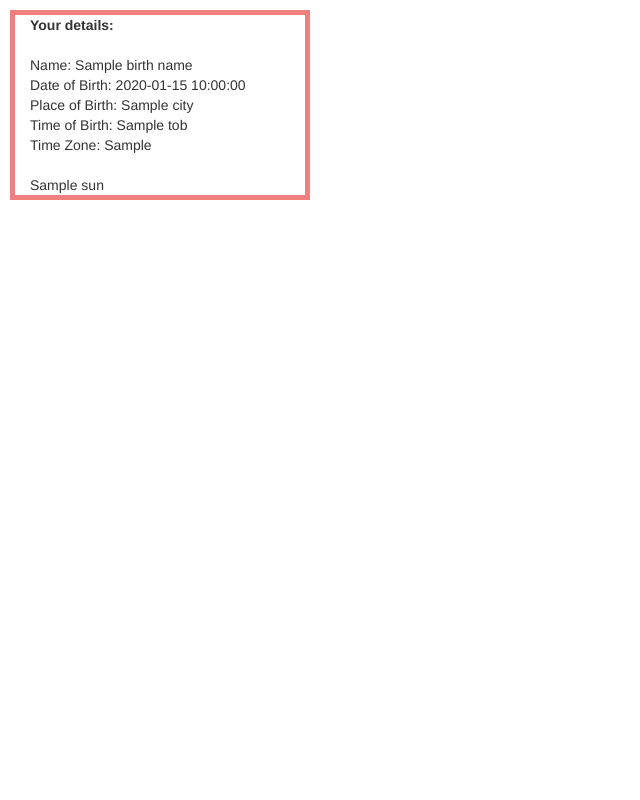
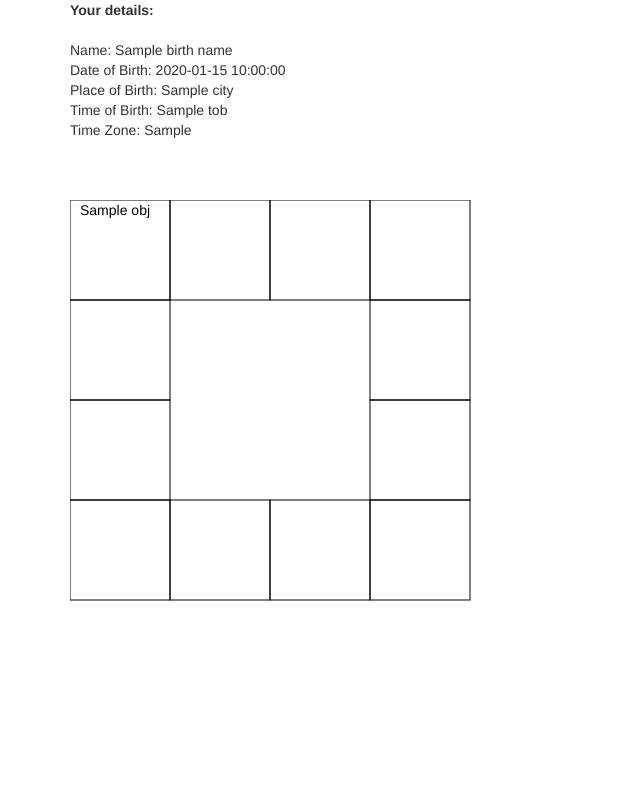
Before and after one commit to krishnakanthpps/MRLAstro, a Flask app: template templates/display_chart.html in a window 1280 px wide; the page is wider, and only the part inside the window is pictured. Shown: the top 800 px of that part, without its empty margins (0-640 px from the left). Before the commit the page ends 200 px from the top of that part, so only its background shows below. Run offline with Flask 2, Linux system fonts and the light colour scheme; the template is opened without the code that fills it: most values are stand-ins (such as "Sample title", 1, 10 or a date in 2020); some libraries are stand-ins or nearby versions.

Commit message:
svg display of planets and houses working

```diff
--- a/app.py
+++ b/app.py
@@ -20,39 +20,43 @@ def enterdetails():
 	#shows horoscope details entry form
 	return render_template('enterdetails.html')
 
-#Chart creation page
+# Display the chart
 @app.route('/showchart', methods=['GET','POST'])
 def showchart():
 
-	#get the date and tob from form
-	#get the pob from form, html input formats below
-	#Time: 3 03 03
-	#Timezone: -6
+	#Get name, location from form
 	birth_name = request.form['birth_name']
 	country = request.form['country']
 	city = request.form['city']
 	state = request.form['state']
 
+	#generate dob in yyyy/mm/dd format
 	day = request.form['dob_day']
 	month = request.form['dob_month']
 	year = request.form['dob_year']
-	#generate dob in yyyy/mm/dd format
 	dob = year+'/'+month+'/'+day
 
+	#generate tob in hh:mm format
 	hour = request.form['tob_hour']
 	minute = request.form['tob_minute']
 	second = request.form['tob_second']
-	#generate tob in hh:mm format
 	tob = hour+":"+minute
 
+	#generate tz in +/-hh:mm format
 	tz = request.form['timezone']
-	#generate tz in +/-hh:mm format
 	tz = tz+":"+"00"
 
-	#get all the planetary and house positions
-	#pass all parameters generated above
+	#get all the planetary and house positions for loc without formatting
 	planets_dict, houses_dict = calc_allpos(dob, tob, city, tz)
-	#sun = planets_dict['Sun'][0]
+
+	#Get objects per each zodiac sign
+	zs_list = ['Aries', 'Taurus', 'Gemini', 'Cancer', 'Leo', 'Virgo', 'Libra', 'Scorpio', 'Sagittarius', 'Capricorn', 'Aquarius', 'Pisces']
+
+	p_and_h_dict = {}
+
+	#Generate dict for jinja2 with planets, houses and their positions
+	for sign in zs_list:
+		p_and_h_dict[sign] = getPrintableObjects(sign, planets_dict, houses_dict)
 
 	## DEBUG ##
 	city_lat, city_lon = get_lat_lon(city)
@@ -61,15 +65,12 @@ def showchart():
 	print("City: "+city+" "+str(city_lat)+" "+str(city_lon))
 	print("Time: "+str(tob))
 	print("Timezone: "+tz)
+	print("############# P, H POSITIONS ##########")
+	print(p_and_h_dict)
 
-	#return redirect(url_for('showchart'))
-	return render_template('display_chart.html', planets_dict=planets_dict, houses_dict=houses_dict, birth_name=birth_name, dob=dob, city=city, tob=tob, tz=tz)
+	return render_template('display_chart.html', birth_name=birth_name, dob=dob, city=city, tob=tob, tz=tz, p_and_h_dict=p_and_h_dict, planets_dict=planets_dict, houses_dict=houses_dict)
 
-
-@app.route('/user/<name>')
-def user(name):
-	return '<h1>Hello, {}!</h1>'.format(name)
-
+#Displays current planetary positions
 @app.route('/ephemeris')
 def ephemeris():
 	date = Datetime('2020/04/21', '12:06', '-07:00')
--- a/templates/display_chart.html
+++ b/templates/display_chart.html
@@ -3,18 +3,19 @@
     <title>Your horoscope</title>
     <meta name="viewport" content="width=device-width, initial-scale=1.0">
     <link href="http://netdna.bootstrapcdn.com/bootstrap/3.0.0/css/bootstrap.min.css" rel="stylesheet" media="screen">
-    <style type="text/css">
+  <!--  <style type="text/css">
 
       .container {
   		position: fixed;
   		top: 10;
   		left: 10;
-  		width: 300px;
-        border: 5px solid #F08080;
+      height: 1000px
+  		width: 1000px;
+      border: 1px solid #F08080;
       }
 
     </style>
-
+-->
 <body>
 
 <!-- print chart data -->
@@ -34,10 +35,58 @@ Time of Birth: {{ tob }}
 Time Zone: {{ tz }}
 <br>
 <br>
-{{ planets_dict['Sun'][0]  }}
+<!--{{ planets_dict['Sun'][0]  }} -->
+<br>
+<br>
+
+
+<!--
+<canvas id="myCanvas" width="200" height="100"></canvas>
+<script type="text/javascript">
+var c = document.getElementById("myCanvas");
+var ctx = c.getContext("2d");
+ctx.moveTo(0, 0);
+ctx.lineTo(200, 100);
+ctx.stroke();
+
+</script>
+-->
+
+<svg width="1600" height="1600">
+  <!-- pi, ar, ta, ge -->
+  <rect id="pi" x="0" y="0" width="100" height="100" stroke="black" fill="transparent" stroke-width="1"/>
+
+      {% set count = namespace(value=15) %}
+      {% for obj in p_and_h_dict['Sagittarius'] %}
+          <text x="10" y="{{ count.value }}">{{ obj }}</text>
+          {% set count.value = count.value + 15 %}
+        {% endfor %}
+
+  <rect x="100" y="0" width="100" height="100" stroke="black" fill="transparent" stroke-width="1"/>
+  <rect x="200" y="0" width="100" height="100" stroke="black" fill="transparent" stroke-width="1"/>
+  <rect x="300" y="0" width="100" height="100" stroke="black" fill="transparent" stroke-width="1"/>
+  <!-- aq, cn, cp, le -->
+  <rect x="0" y="100" width="100" height="100" stroke="black" fill="transparent" stroke-width="1"/>
+  <rect x="300" y="100" width="100" height="100" stroke="black" fill="transparent" stroke-width="1"/>
+  <rect x="0" y="200" width="100" height="100" stroke="black" fill="transparent" stroke-width="1"/>
+  <rect x="300" y="200" width="100" height="100" stroke="black" fill="transparent" stroke-width="1"/>
+  <!--sg, sc, lib, vi-->
+  <rect x="0" y="300" width="100" height="100" stroke="black" fill="transparent" stroke-width="1"/>
+
+
+  <rect x="100" y="300" width="100" height="100" stroke="black" fill="transparent" stroke-width="1"/>
+  <rect x="200" y="300" width="100" height="100" stroke="black" fill="transparent" stroke-width="1"/>
+  <rect x="300" y="300" width="100" height="100" stroke="black" fill="transparent" stroke-width="1"/>
+</svg>
+
+<!--add zodiac names to chart -->
+<script type="text/javascript">
+
+
+
+</script>
 
 </div>
-
 
 </body>
 
```
Also changed, not shown: funcs.py (+44 -4 lines), templates/enterdetails.html (+7 -8 lines).
